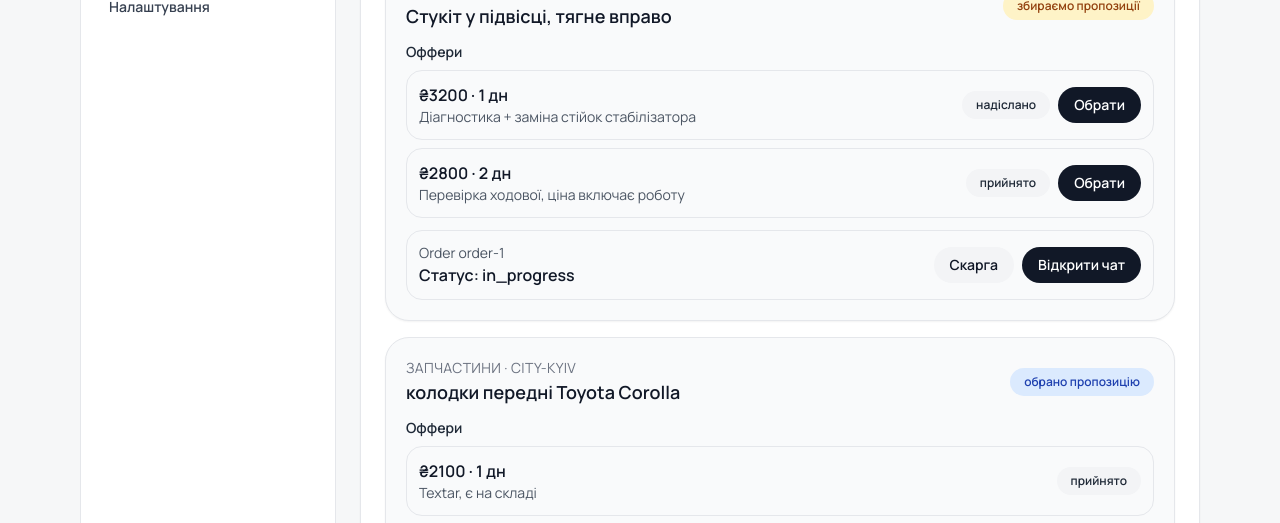
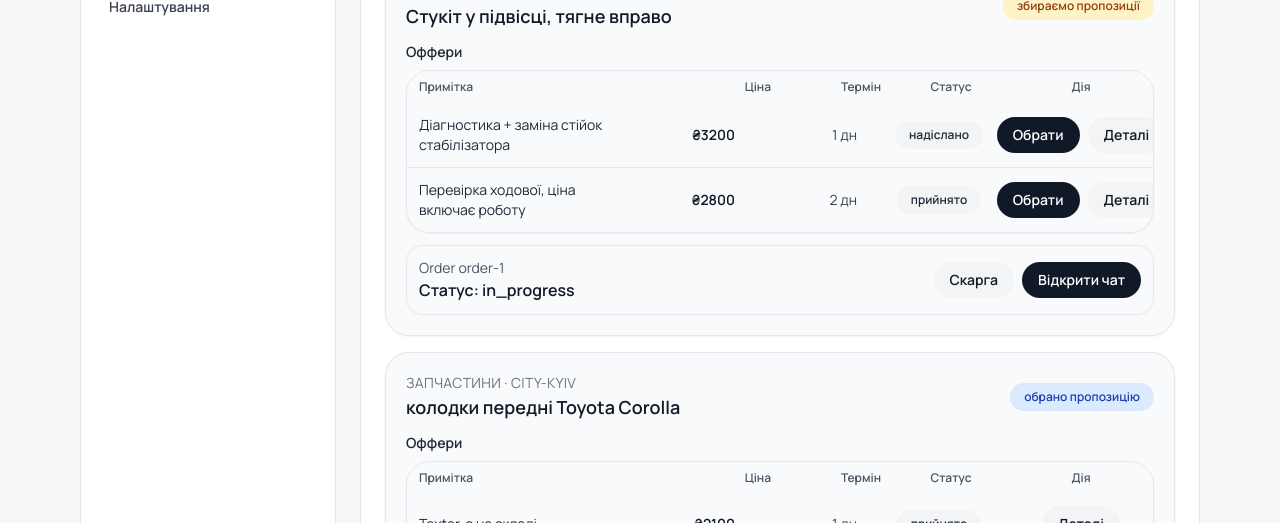
Before and after one commit to Kl1menko/pitly, a Next.js app: page /dashboard/requests in a window 1280 px wide. Shown: the part 277-800 px from the top of the page. Built offline with nearby package versions, Linux system fonts and the light colour scheme; no server answers.

Commit message:
Refresh partner cards, filters, and offers table

```diff
--- a/app/(dashboard)/dashboard/requests/page.tsx
+++ b/app/(dashboard)/dashboard/requests/page.tsx
@@ -48,13 +48,21 @@ export default function DashboardRequestsPage() {
               {offers.length > 0 && (
                 <div className="space-y-2">
                   <p className="text-sm font-semibold text-neutral-800">Оффери</p>
+                  <div className="overflow-hidden rounded-2xl border border-neutral-200 shadow-sm">
+                    <div className="grid grid-cols-[1fr_110px_110px_140px_120px] bg-neutral-50 px-3 py-2 text-xs font-semibold text-neutral-600">
+                      <span>Примітка</span>
+                      <span className="text-right">Ціна</span>
+                      <span className="text-right">Термін</span>
+                      <span className="text-center">Статус</span>
+                      <span className="text-center">Дія</span>
+                    </div>
+                    <div className="divide-y divide-neutral-200">
                       {offers.map((o) => (
-                    <div key={o.id} className="flex flex-wrap items-center justify-between gap-2 rounded-xl border border-neutral-200 p-3">
-                      <div>
-                        <p className="font-semibold text-neutral-900">₴{o.price ?? "—"} · {o.eta_days ?? "—"} дн</p>
-                        <p className="text-sm text-neutral-600">{o.note}</p>
-                      </div>
-                      <div className="flex items-center gap-2">
+                        <div key={o.id} className="grid grid-cols-[1fr_110px_110px_140px_120px] items-center gap-3 px-3 py-3 text-sm">
+                          <div className="text-neutral-800">{o.note || "—"}</div>
+                          <div className="text-right font-semibold">₴{o.price ?? "—"}</div>
+                          <div className="text-right text-neutral-700">{o.eta_days ?? "—"} дн</div>
+                          <div className="flex justify-center">
                             <Badge className={statusColor[o.status] ?? "bg-neutral-100 text-neutral-800"}>
                               {o.status === "sent" && "надіслано"}
                               {o.status === "viewed" && "переглянуто"}
@@ -63,12 +71,17 @@ export default function DashboardRequestsPage() {
                               {o.status === "expired" && "прострочено"}
                               {!["sent","viewed","accepted","rejected","expired"].includes(o.status) && o.status}
                             </Badge>
+                          </div>
+                          <div className="flex justify-center gap-2">
                             {req.status !== "client_selected_offer" && (
-                          <Button size="sm">Обрати</Button>
+                              <Button size="sm" variant="primary">Обрати</Button>
                             )}
+                            <Button size="sm" variant="secondary">Деталі</Button>
                           </div>
                         </div>
                       ))}
+                    </div>
+                  </div>
                 </div>
               )}
 
--- a/components/cards/partner-card.tsx
+++ b/components/cards/partner-card.tsx
@@ -23,14 +23,17 @@ export function PartnerCard({ partner, ctaHref }: { partner: Partner; ctaHref?:
   };
 
   return (
-    <Card className="flex flex-col gap-3">
+    <Card className="flex flex-col gap-3 border border-neutral-200/80 shadow-sm hover:-translate-y-0.5 hover:shadow-md transition">
       <div className="flex items-start justify-between gap-2">
-        <div>
+        <div className="space-y-1">
           <div className="flex items-center gap-2">
-            <h3 className="text-lg font-semibold">{partner.name}</h3>
+            <h3 className="text-lg font-semibold text-neutral-900">{partner.name}</h3>
             {partner.verified && <Badge variant="success">Перевірено</Badge>}
+            {partner.delivery_available && partner.type === "shop" && (
+              <Badge className="bg-blue-50 text-blue-800">Доставка</Badge>
+            )}
           </div>
-          <p className="mt-1 flex items-center gap-1 text-sm text-neutral-600">
+          <p className="flex items-center gap-1 text-sm text-neutral-600">
             <MapPin className="h-4 w-4" />
             {partner.address ?? "Адресу уточнити"}
           </p>
@@ -41,7 +44,9 @@ export function PartnerCard({ partner, ctaHref }: { partner: Partner; ctaHref?:
           </span>
         ) : null}
       </div>
-      <p className="text-sm text-neutral-700 line-clamp-2">{partner.description}</p>
+
+      <p className="text-sm text-neutral-700 line-clamp-2">{partner.description || "Партнер Pitly"}</p>
+
       <div className="flex flex-wrap gap-2">
         {partner.services?.slice(0, 3).map((s) => (
           <Badge key={typeof s === "string" ? s : s.id} variant="outline">
@@ -53,14 +58,18 @@ export function PartnerCard({ partner, ctaHref }: { partner: Partner; ctaHref?:
             {categoryLabel(c)}
           </Badge>
         ))}
+        {partner.brands?.length ? (
+          <Badge variant="outline">Бренди: {partner.brands.length}</Badge>
+        ) : null}
       </div>
-      <div className="mt-auto flex flex-wrap gap-2">
-        <Button asChild variant="secondary" size="sm">
+
+      <div className="mt-auto flex flex-wrap items-center gap-2">
+        <Button asChild variant="secondary" size="sm" className="flex-1 md:flex-none">
           <Link href={detailHref}>
             Перейти <ArrowUpRight className="h-4 w-4" />
           </Link>
         </Button>
-        <Button asChild size="sm">
+        <Button asChild size="sm" className="flex-1 md:flex-none">
           <Link href={ctaHref ?? "/request/repair"}>Залишити заявку</Link>
         </Button>
       </div>
--- a/components/filters/partner-filters.tsx
+++ b/components/filters/partner-filters.tsx
@@ -94,16 +94,19 @@ export function StoFilters({
   );
 
   return (
-    <div className="space-y-3">
+    <div className="space-y-3 rounded-2xl border border-neutral-200 bg-white/90 p-4 shadow-sm">
       <div className="flex items-center justify-between">
-        <h3 className="text-lg font-semibold">Фільтри</h3>
+        <div>
+          <p className="text-xs font-semibold uppercase tracking-[0.18em] text-neutral-500">Каталог</p>
+          <h3 className="text-lg font-bold text-neutral-900">Фільтри</h3>
+        </div>
         <Button variant="secondary" size="sm" onClick={() => setOpen((v) => !v)} className="md:hidden">
           <SlidersHorizontal className="h-4 w-4" />
           Налаштувати
         </Button>
       </div>
-      <div className="hidden rounded-2xl border border-neutral-200 bg-neutral-50 p-4 md:block">{panel}</div>
-      {open && <div className="rounded-2xl border border-neutral-200 bg-neutral-50 p-4 md:hidden">{panel}</div>}
+      <div className="hidden md:block">{panel}</div>
+      {open && <div className="md:hidden">{panel}</div>}
       <div className="flex flex-wrap gap-2 text-xs text-neutral-600">
         <Filter className="h-4 w-4" />
         Активно: {activeServices.length} послуг, {activeBrand ? `бренд ${activeBrand}` : "будь-яка марка"}
--- a/components/filters/shop-filters.tsx
+++ b/components/filters/shop-filters.tsx
@@ -90,16 +90,19 @@ export function ShopFilters({
   );
 
   return (
-    <div className="space-y-3">
+    <div className="space-y-3 rounded-2xl border border-neutral-200 bg-white/90 p-4 shadow-sm">
       <div className="flex items-center justify-between">
-        <h3 className="text-lg font-semibold">Фільтри</h3>
+        <div>
+          <p className="text-xs font-semibold uppercase tracking-[0.18em] text-neutral-500">Каталог</p>
+          <h3 className="text-lg font-bold text-neutral-900">Фільтри</h3>
+        </div>
         <Button variant="secondary" size="sm" onClick={() => setOpen((v) => !v)} className="md:hidden">
           <SlidersHorizontal className="h-4 w-4" />
           Налаштувати
         </Button>
       </div>
-      <div className="hidden rounded-2xl border border-neutral-200 bg-neutral-50 p-4 md:block">{panel}</div>
-      {open && <div className="rounded-2xl border border-neutral-200 bg-neutral-50 p-4 md:hidden">{panel}</div>}
+      <div className="hidden md:block">{panel}</div>
+      {open && <div className="md:hidden">{panel}</div>}
       <div className="flex flex-wrap gap-2 text-xs text-neutral-600">
         <PackageSearch className="h-4 w-4" />
         {activeCategories.length} категорій, {activeBrand ? `бренд ${activeBrand}` : "будь-яка марка"}
```
Lines whose indentation alone changed are shown as unchanged.
